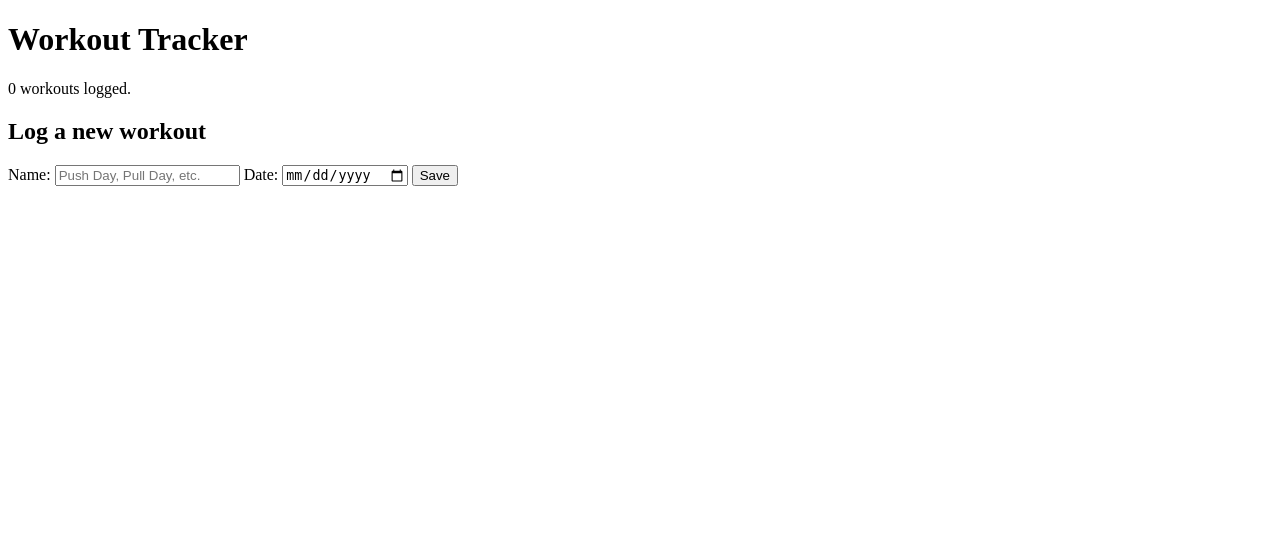
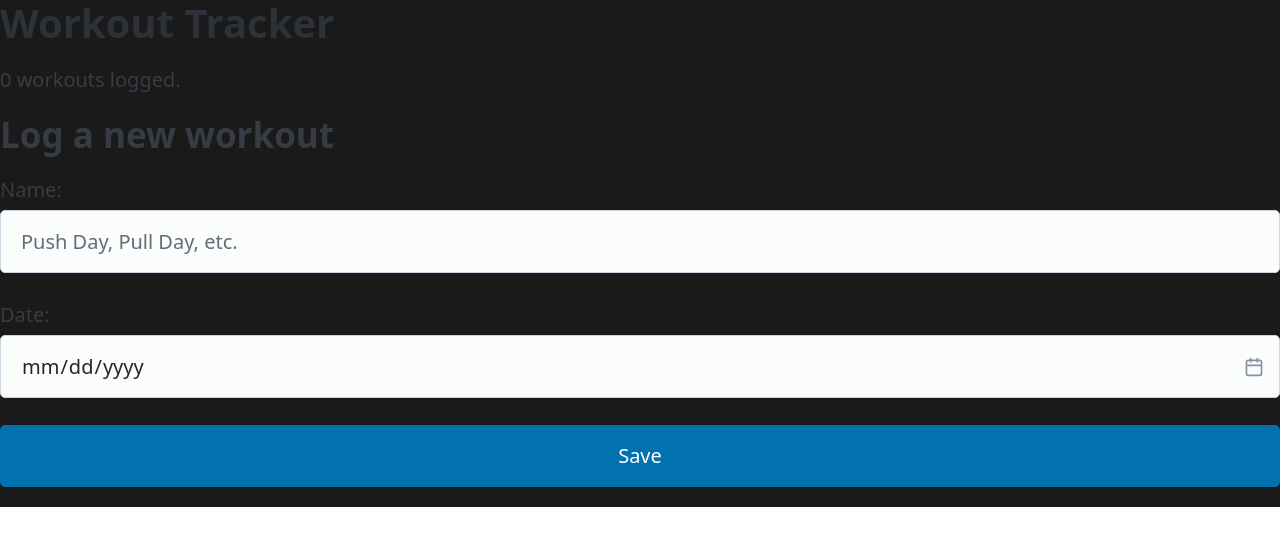
Before and after one commit to NeonDireWolf/workout-tracker, a Flask app: page / in a window 1280 px wide. Shown: the top 546 px of the page. Run offline with Flask 3, Linux system fonts and the light colour scheme; data that the repository does not hold is empty; some libraries are stand-ins or nearby versions.

Commit message:
Modified the CSS file to customize the page

```diff
--- a/static/script.js
+++ b/static/script.js
@@ -25,6 +25,7 @@ function renderWorkoutDetail(workout) {
         // Delete button for the exercise
         const deleteExBtn = document.createElement("button");
         deleteExBtn.textContent = "Delete Exercise";
+        deleteExBtn.className = "delete-btn";
         deleteExBtn.style.marginLeft = "10px";
         exSection.appendChild(deleteExBtn);
 
@@ -61,6 +62,7 @@ function renderWorkoutDetail(workout) {
             // Delete button for sets
             const deleteSetBtn = document.createElement("button");
             deleteSetBtn.textContent = "Delete";
+            deleteSetBtn.className = "delete-btn";
             deleteSetBtn.style.marginLeft = "10px";
             setLi.appendChild(deleteSetBtn);
 
@@ -249,6 +251,7 @@ fetch("/workouts")
             // Delete button next to the name
             const deleteBtn = document.createElement("button");
             deleteBtn.textContent = "Delete";
+            deleteBtn.className = "delete-btn";
             deleteBtn.style.marginLeft = "10px";
             li.appendChild(deleteBtn);
 
--- a/static/styles.css
+++ b/static/styles.css
@@ -0,0 +1,24 @@
+:root {
+    --bg: #1A1A1A;
+    --surface: #262626;
+    --text: #E5E5E5;
+    --text-muted: #9CA3AF;
+    --accent: #2563EB;
+    --danger: #EF4444;
+}
+
+body {
+    background-color: var(--bg);
+    color: var(--text);
+}
+
+button {
+    background-color: var(--accent);
+}
+
+.delete-btn {
+    background-color: var(--danger);
+    font-size: 0.85rem;
+    padding: 0.25rem 0.5rem;
+    width: auto;
+}
--- a/templates/index.html
+++ b/templates/index.html
@@ -4,6 +4,7 @@
     <meta charset="UTF-8">
     <meta name="viewport" content="width=device-width, initial-scale=1.0">
     <title>Workout Tracker</title>
+    <link rel="stylesheet" href="https://cdn.jsdelivr.net/npm/@picocss/pico@2/css/pico.min.css">
     <link rel="stylesheet" href="{{ url_for('static', filename='styles.css') }}">
 </head>
 <body>
```
